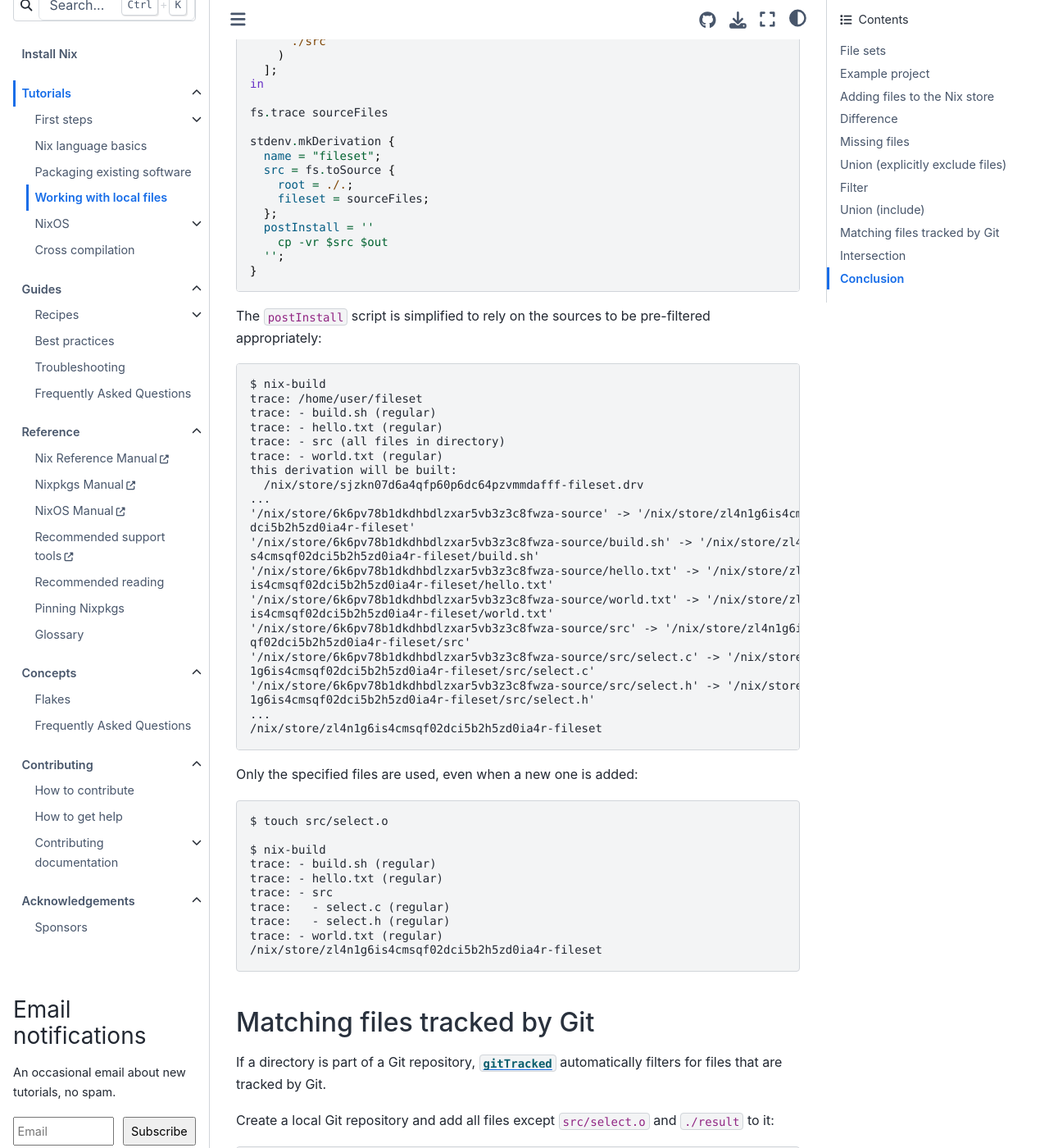
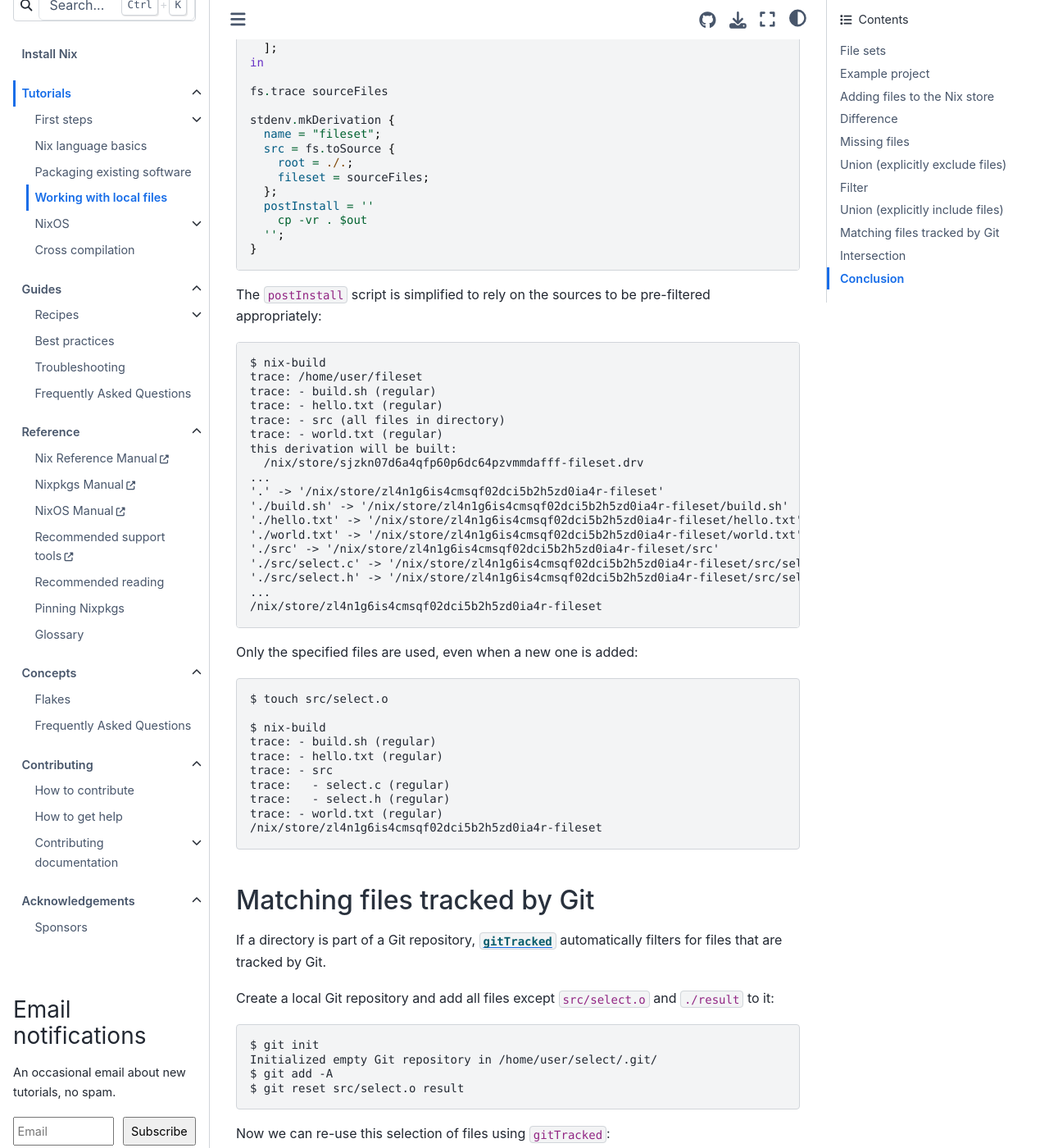
Before and after one commit to NixOS/nix.dev, a Sphinx documentation site: the page built from source/tutorials/file-sets.md, in a window 1280 px wide and 1400 px high, scrolled down 11416 px. Shown: the whole window at 82% size. Built offline with Sphinx 7.4.7 and the Sphinx Book theme 1.1.4, drawn with Linux system fonts in a browser that asks for light colours; some of the changed text lies outside the part shown.

Commit message:
Apply suggestions from code review

````diff
--- a/source/tutorials/file-sets.md
+++ b/source/tutorials/file-sets.md
@@ -514,7 +514,7 @@ trace: - world.txt (regular)
 Notably, the approach of using `difference ./.` explicitly selects the files to _exclude_, which means that new files added to the source directory are included by default.
 Depending on your project, this might be a better fit than the alternative in the next section.
 
-## Union (include)
+## Union (explicitly include files)
 
 To contrast the previous approach, `unions` can also be used to select only the files to _include_.
 This means that new files added to the current directory would be ignored by default.
@@ -556,7 +556,7 @@ stdenv.mkDerivation {
     fileset = sourceFiles;
   };
   postInstall = ''
-    cp -vr $src $out
+    cp -vr . $out
   '';
 }
 ```
@@ -573,20 +573,13 @@ trace: - world.txt (regular)
 this derivation will be built:
   /nix/store/sjzkn07d6a4qfp60p6dc64pzvmmdafff-fileset.drv
 ...
-'/nix/store/6k6pv78b1dkdhbdlzxar5vb3z3c8fwza-source' -> '/nix/store/zl4n1g6is4cmsqf02
-dci5b2h5zd0ia4r-fileset'
-'/nix/store/6k6pv78b1dkdhbdlzxar5vb3z3c8fwza-source/build.sh' -> '/nix/store/zl4n1g6i
-s4cmsqf02dci5b2h5zd0ia4r-fileset/build.sh'
-'/nix/store/6k6pv78b1dkdhbdlzxar5vb3z3c8fwza-source/hello.txt' -> '/nix/store/zl4n1g6
-is4cmsqf02dci5b2h5zd0ia4r-fileset/hello.txt'
-'/nix/store/6k6pv78b1dkdhbdlzxar5vb3z3c8fwza-source/world.txt' -> '/nix/store/zl4n1g6
-is4cmsqf02dci5b2h5zd0ia4r-fileset/world.txt'
-'/nix/store/6k6pv78b1dkdhbdlzxar5vb3z3c8fwza-source/src' -> '/nix/store/zl4n1g6is4cms
-qf02dci5b2h5zd0ia4r-fileset/src'
-'/nix/store/6k6pv78b1dkdhbdlzxar5vb3z3c8fwza-source/src/select.c' -> '/nix/store/zl4n
-1g6is4cmsqf02dci5b2h5zd0ia4r-fileset/src/select.c'
-'/nix/store/6k6pv78b1dkdhbdlzxar5vb3z3c8fwza-source/src/select.h' -> '/nix/store/zl4n
-1g6is4cmsqf02dci5b2h5zd0ia4r-fileset/src/select.h'
+'.' -> '/nix/store/zl4n1g6is4cmsqf02dci5b2h5zd0ia4r-fileset'
+'./build.sh' -> '/nix/store/zl4n1g6is4cmsqf02dci5b2h5zd0ia4r-fileset/build.sh'
+'./hello.txt' -> '/nix/store/zl4n1g6is4cmsqf02dci5b2h5zd0ia4r-fileset/hello.txt'
+'./world.txt' -> '/nix/store/zl4n1g6is4cmsqf02dci5b2h5zd0ia4r-fileset/world.txt'
+'./src' -> '/nix/store/zl4n1g6is4cmsqf02dci5b2h5zd0ia4r-fileset/src'
+'./src/select.c' -> '/nix/store/zl4n1g6is4cmsqf02dci5b2h5zd0ia4r-fileset/src/select.c'
+'./src/select.h' -> '/nix/store/zl4n1g6is4cmsqf02dci5b2h5zd0ia4r-fileset/src/select.h'
 ...
 /nix/store/zl4n1g6is4cmsqf02dci5b2h5zd0ia4r-fileset
 ```
````
Also changed, not shown: other parts of source/tutorials/file-sets.md (+2 -2 lines).
